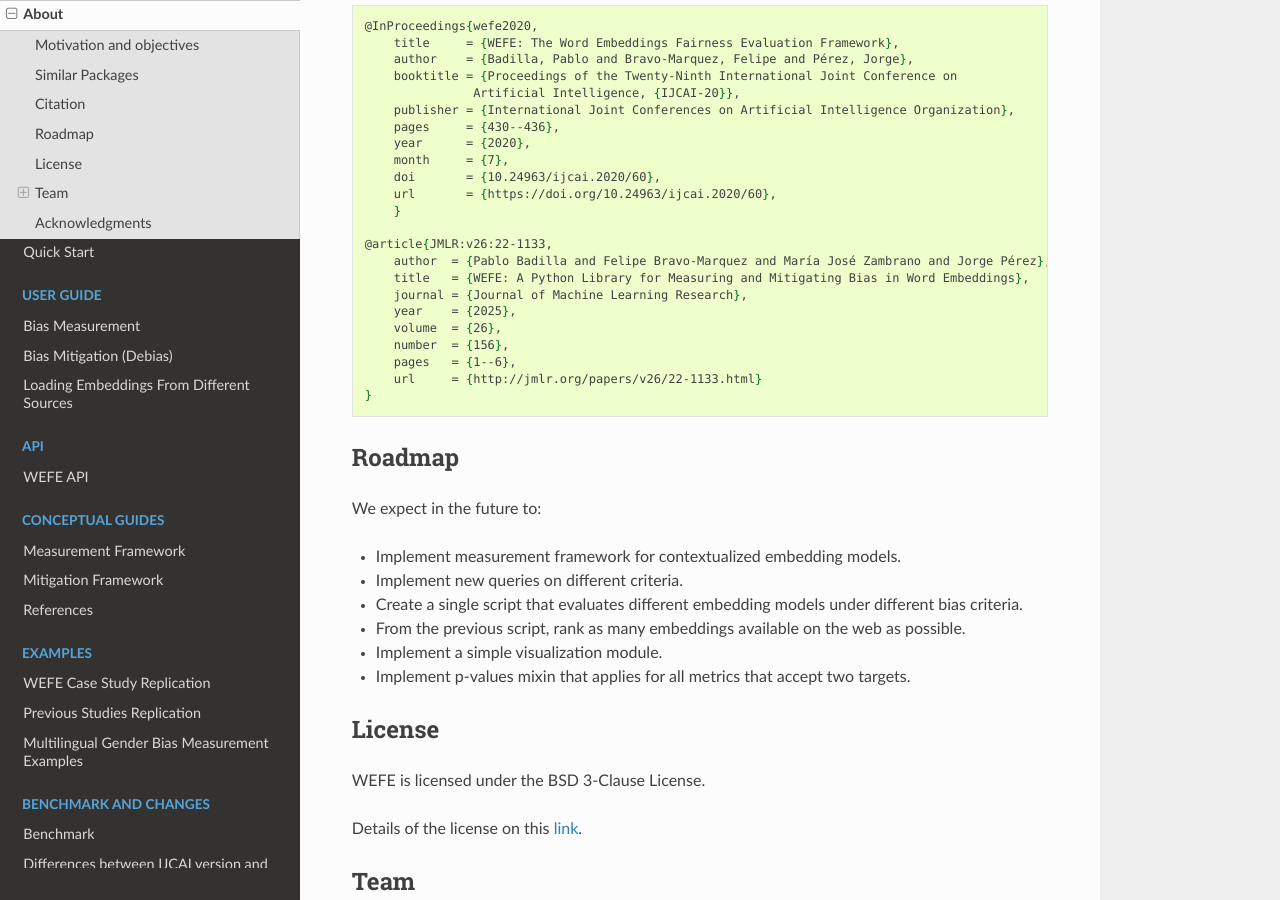
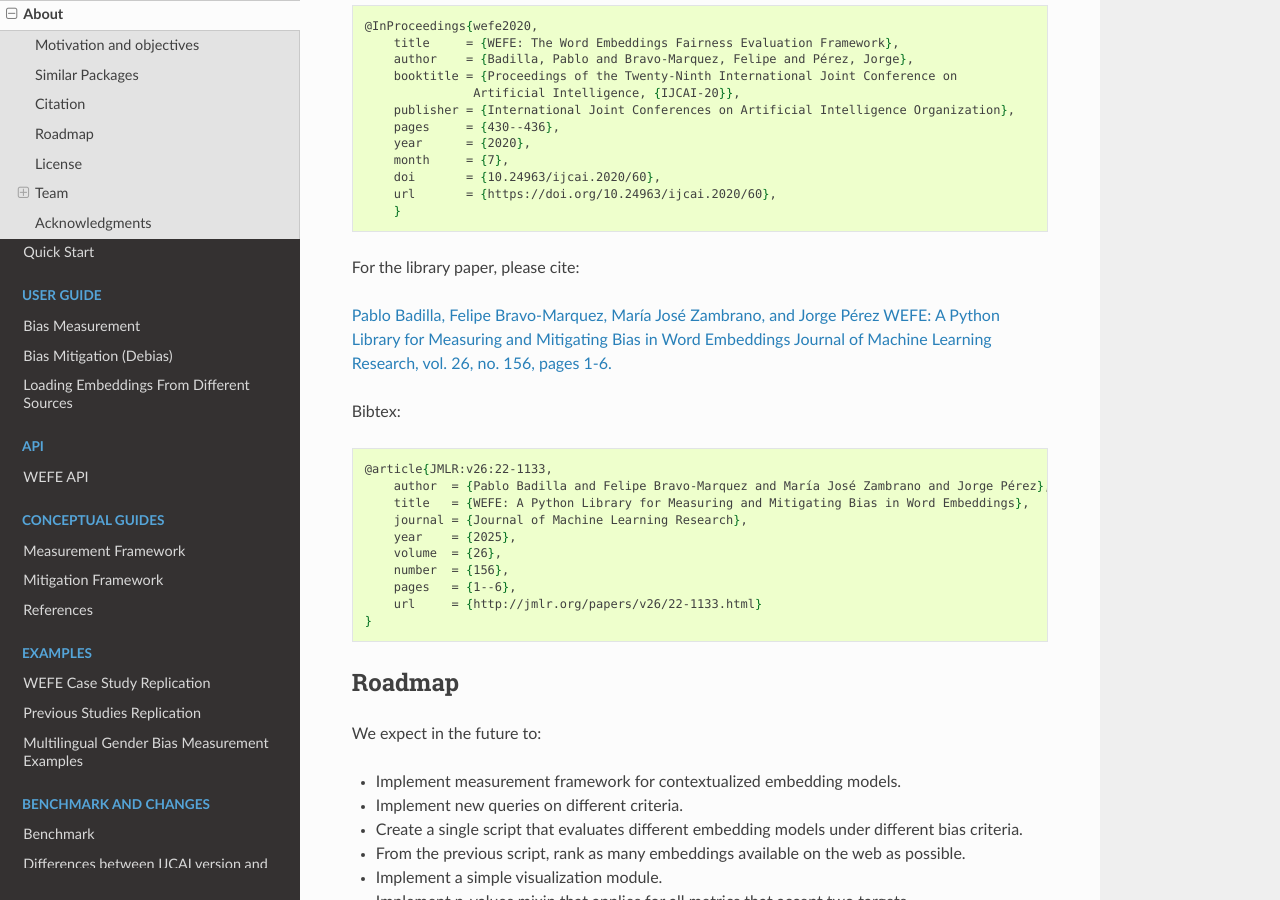
Before and after one commit to dccuchile/wefe, a Sphinx documentation site: the page built from docs/getting_started/about.rst, in a window 1280 px wide and 900 px high, scrolled down 2155 px. Built offline with Sphinx 7.4.7 and the Read the Docs theme 3.1.0, drawn with Linux system fonts in a browser that asks for light colours; comment, search, counter and statistics services are not loaded.

```diff
--- a/docs/getting_started/about.rst
+++ b/docs/getting_started/about.rst
@@ -115,6 +115,14 @@ Bibtex:
         url       = {https://doi.org/10.24963/ijcai.2020/60},
         }
 
+For the library paper, please cite:
+
+`Pablo Badilla, Felipe Bravo-Marquez, María José Zambrano, and Jorge Pérez WEFE: A Python Library for Measuring and Mitigating Bias in Word Embeddings Journal of Machine Learning Research, vol. 26, no. 156, pages 1-6. <http://jmlr.org/papers/v26/22-1133.html>`__
+
+Bibtex:
+
+.. code-block:: latex
+
     @article{JMLR:v26:22-1133,
         author  = {Pablo Badilla and Felipe Bravo-Marquez and María José Zambrano and Jorge Pérez},
         title   = {WEFE: A Python Library for Measuring and Mitigating Bias in Word Embeddings},
```
Also changed, not shown: README.rst (+16 -5 lines).
